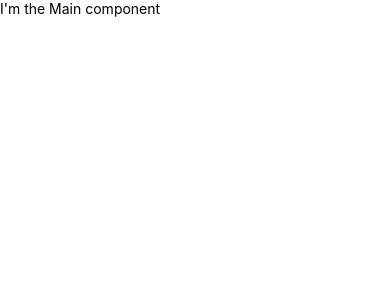
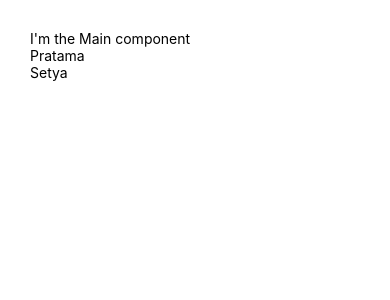
Before and after one commit to UADACID/rn_redux_starter_kit, a React Native app: screen / in a window 390 px wide. Shown: the top 300 px of the page. Built offline with nearby package versions, Linux system fonts and the light colour scheme.

Commit message:
show state from reducers

```diff
--- a/reducers/index.js
+++ b/reducers/index.js
@@ -1,6 +1,9 @@
 import { combineReducers } from 'redux'
 
-let initialState = [] //inisiasi value awal untuk state
+let initialState = [
+  {id:1, name:"Pratama"},
+  {id:2, name:"Setya"},
+] //inisiasi value awal untuk state
 
 const myList = (state = initialState, action) => {
   return state
--- a/src/index.js
+++ b/src/index.js
@@ -5,15 +5,23 @@ import {
   View,
   Text,
   StyleSheet,
+  ScrollView,
 } from 'react-native';
 import { connect } from 'react-redux'
 
 class Main extends Component {
   render() {
-    // console.log(this.props.stateFromStore);
+    console.log(this.props.stateFromStore);
     return (
       <View style={styles.container}>
         <Text>I'm the Main component</Text>
+        <ScrollView>
+          {this.props.myList.map((obj,i) => {
+            return (
+              <Text key={i}>{obj.name}</Text>
+            )
+          })}
+        </ScrollView>
       </View>
     );
   }
@@ -21,7 +29,7 @@ class Main extends Component {
 
 const mapStateToProps = (state) => {
   return {
-    stateFromStore : state
+    myList : state.myList
   }
 }
 
@@ -30,5 +38,6 @@ export default connect(mapStateToProps)(Main)
 const styles = StyleSheet.create({
   container: {
     flex: 1,
+    padding: 30
   },
 });
```
